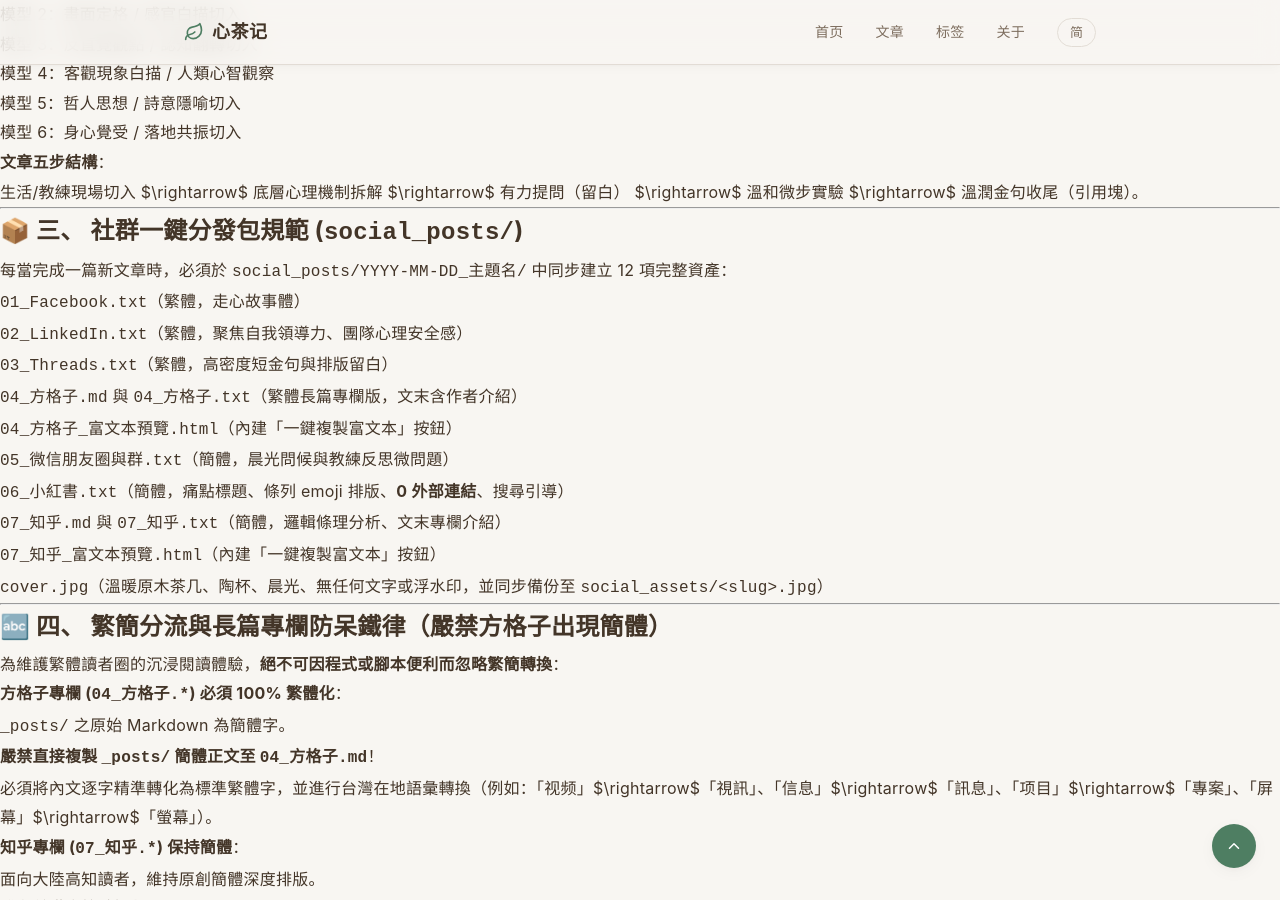
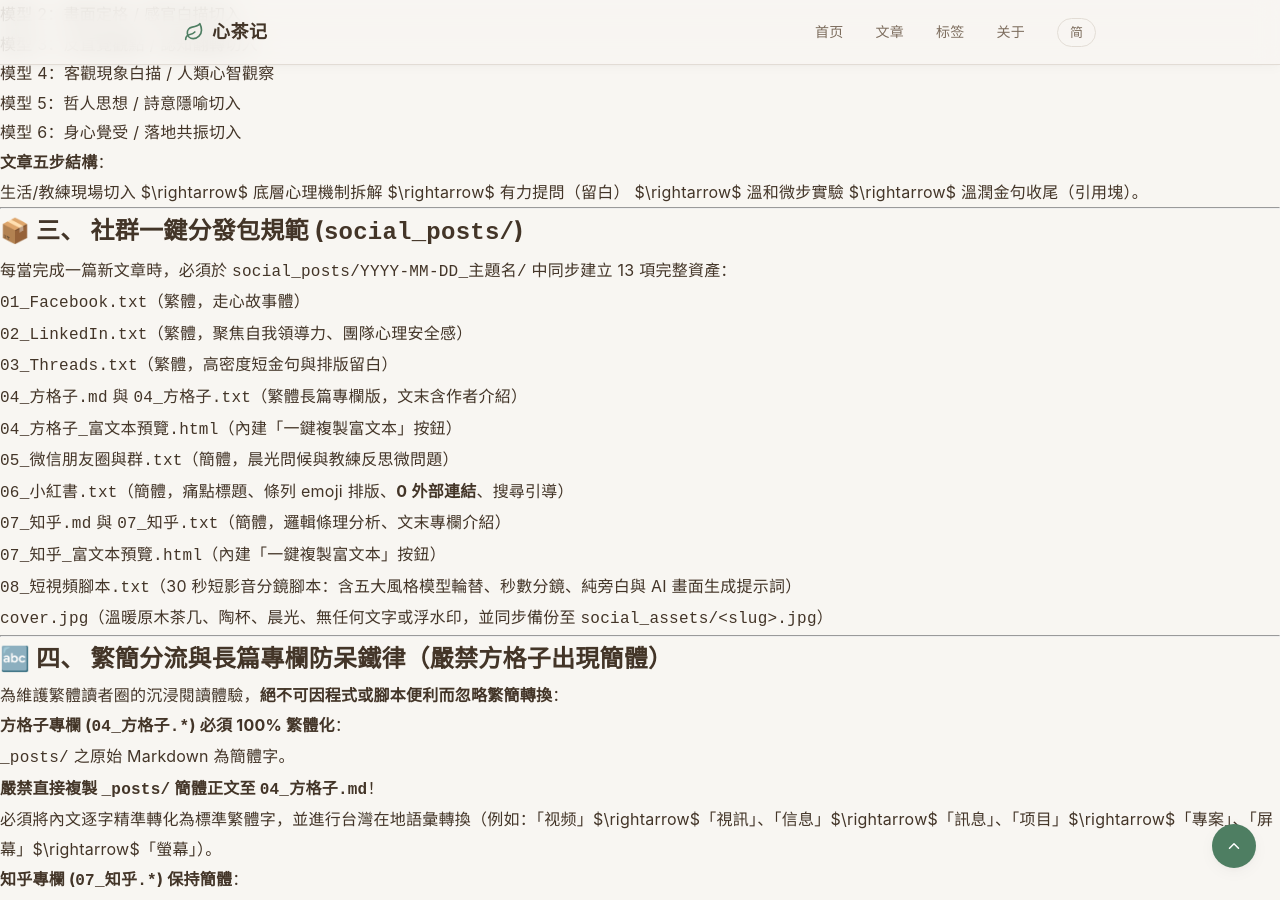
Before and after one commit to coachsunny/blog, a Jekyll site: the page built from AGENTS.md, in a window 1280 px wide and 900 px high, scrolled down 886 px. Built offline with Jekyll 4.4.1, drawn with Linux system fonts in a browser that asks for light colours; our own code applies the rules of GitHub Pages for plain Markdown files.

Commit message:
feat(mindtea-publish): add 30s short video script generator (08_短視頻腳本.txt) with 5 archetypes

```diff
--- a/AGENTS.md
+++ b/AGENTS.md
@@ -46,7 +46,7 @@
 
 ## 📦 三、 社群一鍵分發包規範 (`social_posts/`)
 
-每當完成一篇新文章時，必須於 `social_posts/YYYY-MM-DD_主題名/` 中同步建立 12 項完整資產：
+每當完成一篇新文章時，必須於 `social_posts/YYYY-MM-DD_主題名/` 中同步建立 13 項完整資產：
 
 1. `01_Facebook.txt`（繁體，走心故事體）
 2. `02_LinkedIn.txt`（繁體，聚焦自我領導力、團隊心理安全感）
@@ -57,7 +57,8 @@
 7. `06_小紅書.txt`（簡體，痛點標題、條列 emoji 排版、**0 外部連結**、搜尋引導）
 8. `07_知乎.md` 與 `07_知乎.txt`（簡體，邏輯條理分析、文末專欄介紹）
 9. `07_知乎_富文本預覽.html`（內建「一鍵複製富文本」按鈕）
-10. `cover.jpg`（溫暖原木茶几、陶杯、晨光、無任何文字或浮水印，並同步備份至 `social_assets/<slug>.jpg`）
+10. `08_短視頻腳本.txt`（30 秒短影音分鏡腳本：含五大風格模型輪替、秒數分鏡、純旁白與 AI 畫面生成提示詞）
+11. `cover.jpg`（溫暖原木茶几、陶杯、晨光、無任何文字或浮水印，並同步備份至 `social_assets/<slug>.jpg`）
 
 ---
 
```
Also changed, not shown: GEMINI.md (+3 -2 lines), .agents/skills/cross-strait-localization/scripts/lint_social_posts.js, .agents/skills/mindtea-publish/SKILL.md, .agents/skills/mindtea-publish/scripts/generate_social_package.js, .agents/skills/mindtea-publish/scripts/generate_video_script.js (added).
